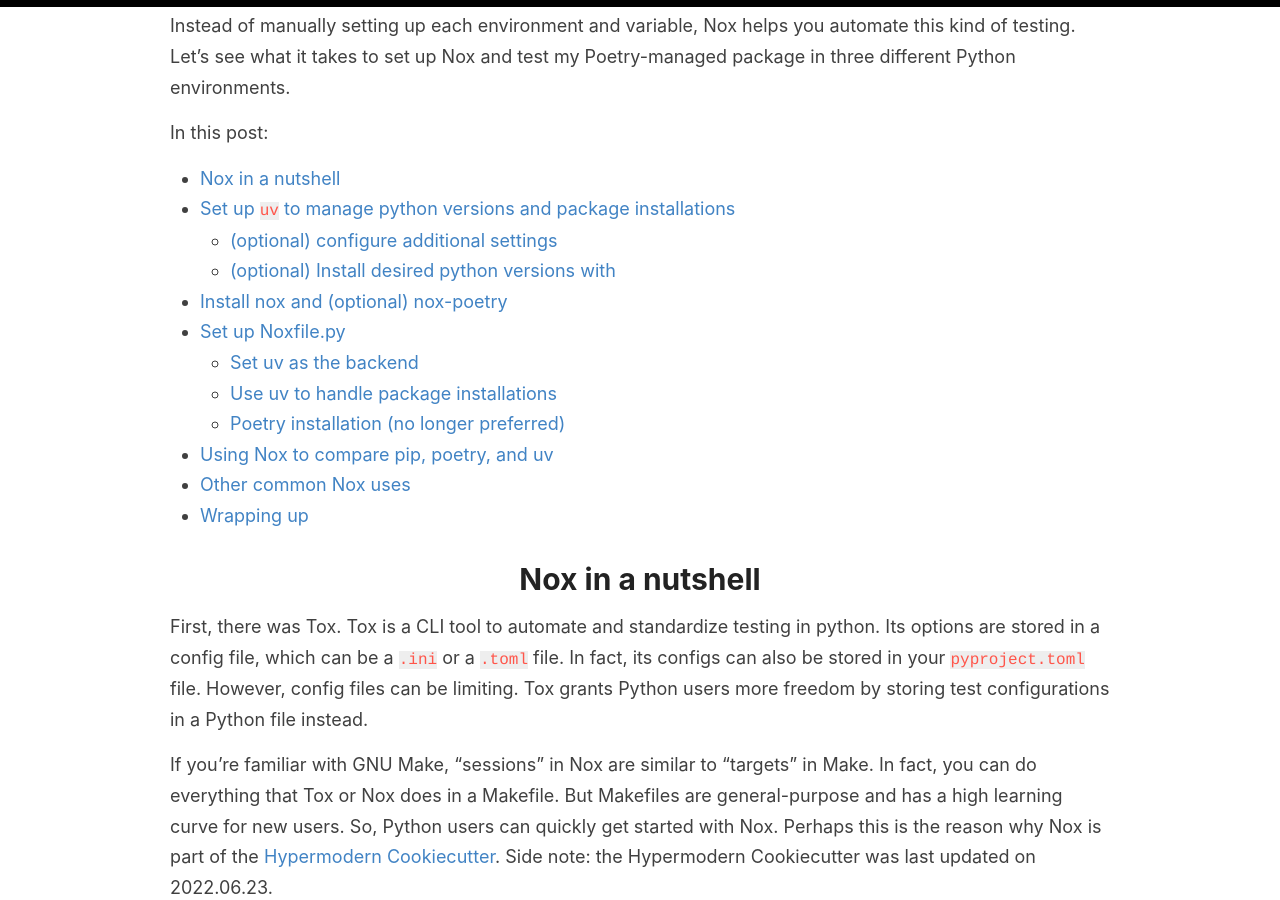
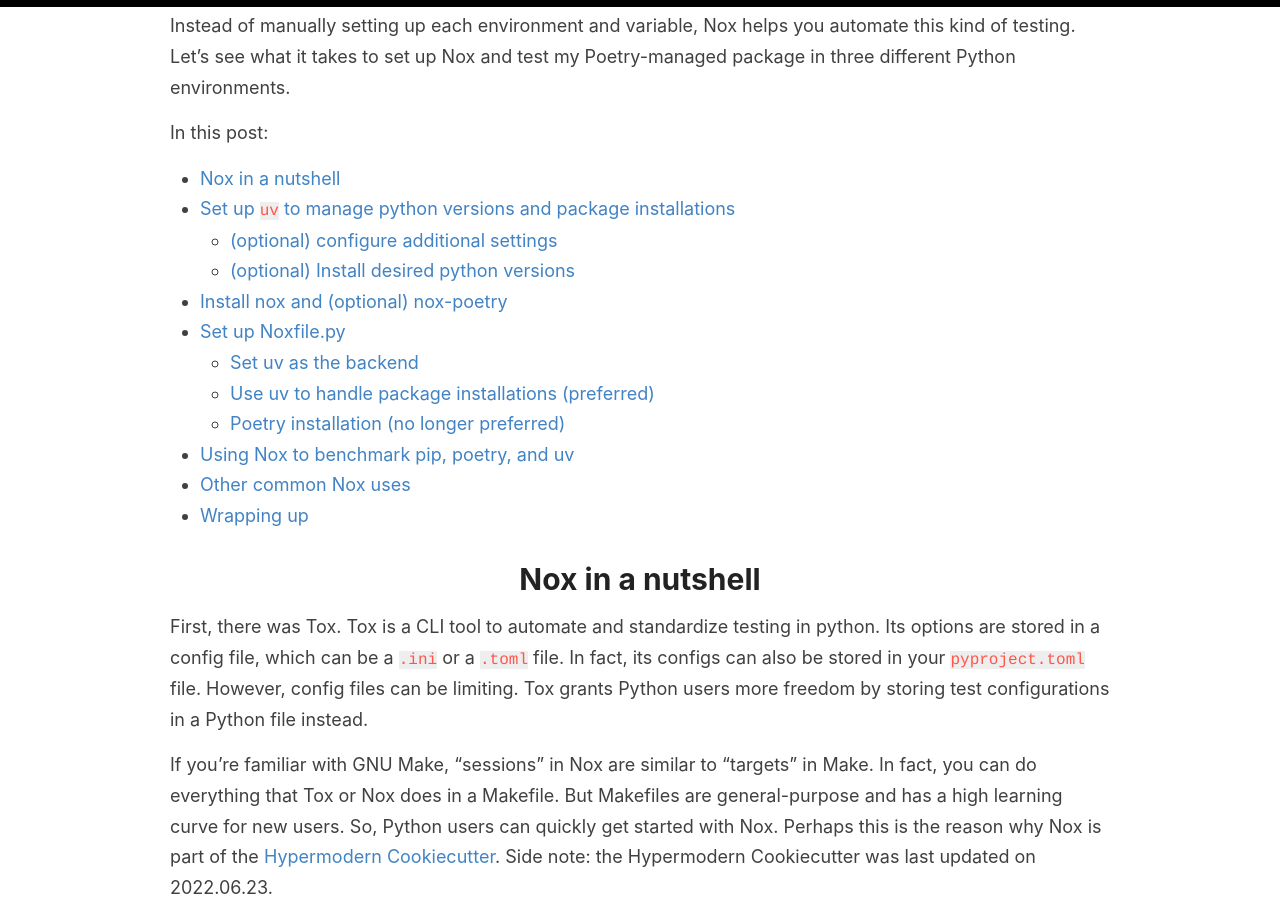
Before and after one commit to kfchou/kfchou.github.io, a Jekyll site: the page built from _posts/2024-11-09-pytest-nox-uv.md, in a window 1280 px wide and 900 px high, scrolled down 339 px. Built offline with Jekyll 4.4.1, drawn with Linux system fonts in a browser that asks for light colours; comment, search, counter and statistics services are not loaded.

Commit message:
update ToC

```diff
--- a/_posts/2024-11-09-pytest-nox-uv.md
+++ b/_posts/2024-11-09-pytest-nox-uv.md
@@ -10,13 +10,13 @@
 - [Nox in a nutshell](#nox-in-a-nutshell)
 - [Set up `uv` to manage python versions and package installations](#set-up-uv-to-manage-python-versions-and-package-installations)
   - [(optional) configure additional settings](#optional-configure-additional-settings)
-  - [(optional) Install desired python versions with](#optional-install-desired-python-versions-with)
+  - [(optional) Install desired python versions](#optional-install-desired-python-versions)
 - [Install nox and (optional) nox-poetry](#install-nox-and-optional-nox-poetry)
 - [Set up Noxfile.py](#set-up-noxfilepy)
   - [Set uv as the backend](#set-uv-as-the-backend)
-  - [Use uv to handle package installations](#use-uv-to-handle-package-installations)
+  - [Use uv to handle package installations (preferred)](#use-uv-to-handle-package-installations-preferred)
   - [Poetry installation (no longer preferred)](#poetry-installation-no-longer-preferred)
-- [Using Nox to compare pip, poetry, and uv](#using-nox-to-compare-pip-poetry-and-uv)
+- [Using Nox to benchmark pip, poetry, and uv](#using-nox-to-benchmark-pip-poetry-and-uv)
 - [Other common Nox uses](#other-common-nox-uses)
 - [Wrapping up](#wrapping-up)
 
```
